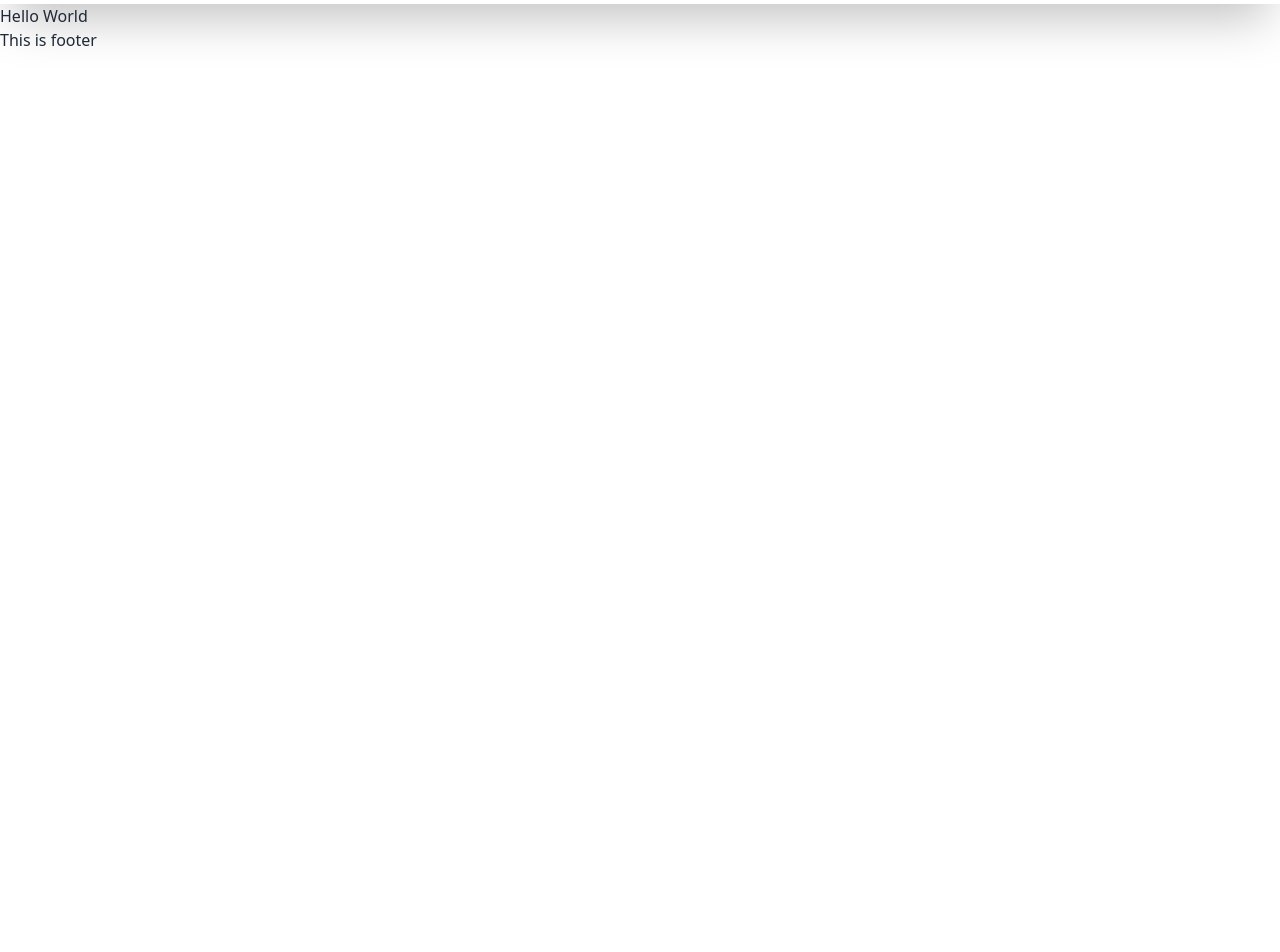
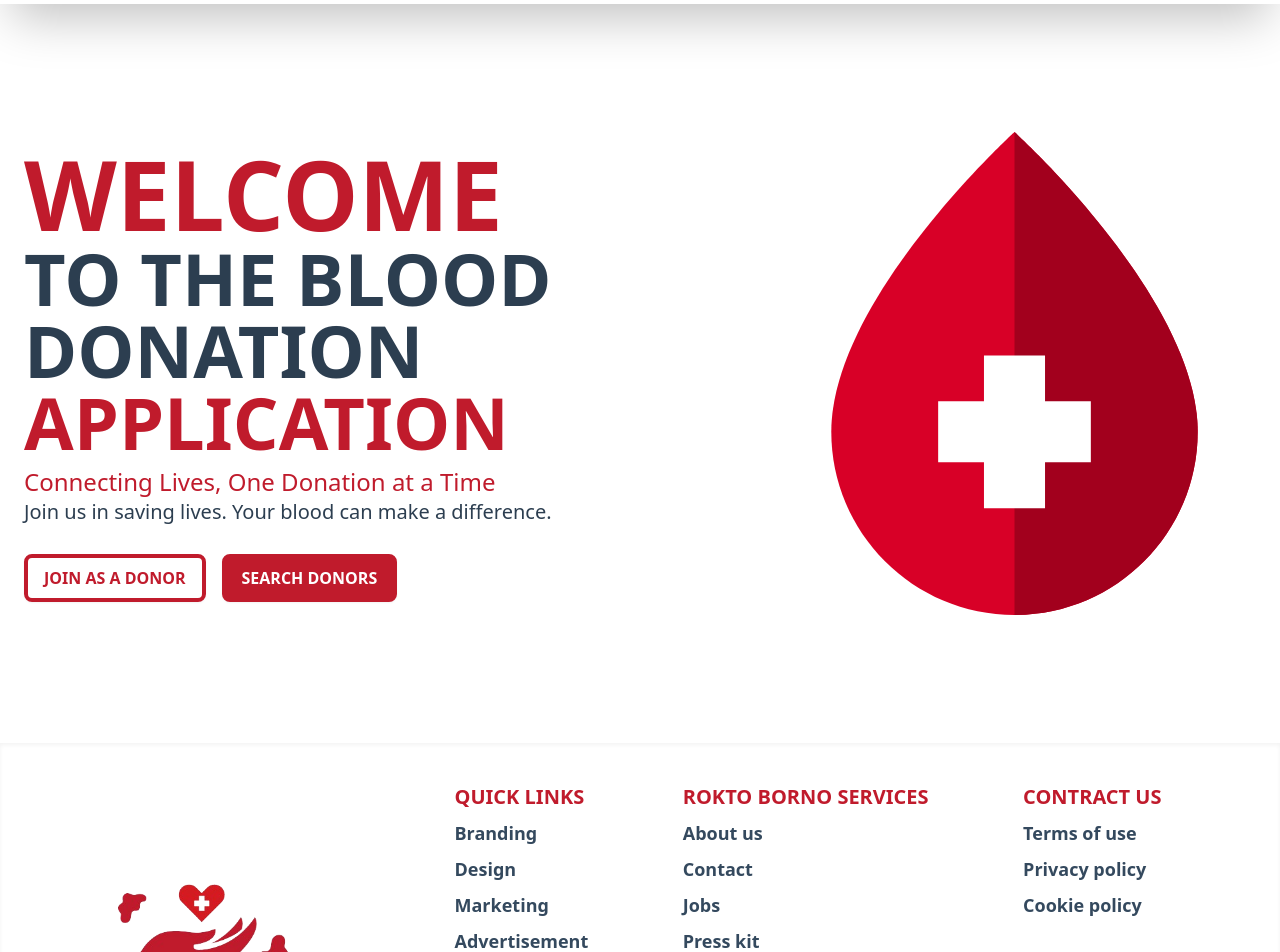
Before and after one commit to Asaduzzaman70/rokto-borno, a React (Vite) app: page / in a window 1280 px wide. Shown: the part 100-1052 px from the top of the page. Before the commit the page ends 800 px from the top, so only its background shows below. Built offline with nearby package versions, Linux system fonts and the light colour scheme.

Commit message:
Feat: Banner section created

```diff
--- /dev/null
+++ b/src/Pages/Home/Banner/Banner.jsx
@@ -0,0 +1,33 @@
+import { Link } from 'react-router-dom';
+import bannerSvg from '../../../assets/blood-drop-svgrepo-com.svg'
+
+const Banner = () => {
+    return (
+        <div className="my-16 md:my-32 px-6">
+            <div className="container mx-auto flex flex-col-reverse md:flex-row items-center h-full gap-16 md:gap-6">
+                <div className='md:w-3/5'>
+                    <h1 className='text-2xl md:text-3xl lg:text-7xl uppercase font-bold text-myText-highDark dark:text-myBgTheme-white dark:leading-tight'><span className='text-myBg-dark font-extrabold text-3xl md:text-4xl lg:text-8xl
+                    dark:text-myBgTheme-white dark:bg-myBg-dark dark:px-4 dark:rounded-2xl
+                    '>Welcome</span> <br />to the Blood <br />Donation <span className='text-myBg-dark dark:text-myBgTheme-white dark:bg-myBg-dark dark:px-4 dark:rounded-2xl'>Application</span></h1>
+                    <h2 className='md:text-xl lg:text-2xl text-myBg-dark mt-2 font-light inline-block dark:border-b-4 dark:text-myBgTheme-white dark:border-myBg-dark'>Connecting Lives, One Donation at a Time</h2>
+                    <p className='md:text-base lg:text-xl text-myText-highDark dark:text-myText-mediumLight'>Join us in saving lives. Your blood can make a difference.</p>
+                    <div className='space-x-4 mt-7'>
+                        <Link>
+                            <button className='btn bg-transparent text-base uppercase text-myBg-dark font-bold border-4 border-myBg-dark
+                            dark:text-myBgTheme-white
+                            '>Join as a donor</button>
+                        </Link>
+                        <Link>
+                            <button className='btn text-base uppercase bg-myBg-dark text-myBgTheme-white font-bold border-4 border-myBg-dark'>Search Donors</button>
+                        </Link>
+                    </div>
+                </div>
+                <div className='w-64 md:w-2/5'>
+                    <img src={bannerSvg} alt="" />
+                </div>
+            </div>
+        </div>
+    );
+};
+
+export default Banner;
--- a/src/Pages/Home/HomeLayout/HomeLayout.jsx
+++ b/src/Pages/Home/HomeLayout/HomeLayout.jsx
@@ -1,8 +1,9 @@
+import Banner from "../Banner/Banner";
 
 const HomeLayout = () => {
     return (
         <div>
-            <h1>Hello World</h1>
+            <Banner/>
         </div>
     );
 };
--- a/src/Pages/Shared/Footer/Footer.jsx
+++ b/src/Pages/Shared/Footer/Footer.jsx
@@ -1,8 +1,33 @@
+import logoFooter from '../../../assets/rokto borno.png'
 
 const Footer = () => {
     return (
-        <div>
-            <h1>This is footer</h1>
+        <div className="bg-myBgTheme-white dark:bg-myBgTheme-dark shadow-inner">
+            <footer className="footer p-10 text-base-content container mx-auto">
+                <aside className='text-center w-full flex flex-col items-center md:items-start'>
+                    <img className='w-80 mx-auto md:mx-0' src={logoFooter} alt="" />
+                </aside>
+                <nav className='text-lg font-semibold text-myText-mediumDark dark:text-myText-mediumLight'>
+                    <h6 className="text-myBg-dark font-extrabold text-xl uppercase dark:text-myText-highLight dark:border-b-4 dark:border-myBg-dark">Quick Links</h6>
+                    <a className="link link-hover">Branding</a>
+                    <a className="link link-hover">Design</a>
+                    <a className="link link-hover">Marketing</a>
+                    <a className="link link-hover">Advertisement</a>
+                </nav>
+                <nav className='text-lg font-semibold text-myText-mediumDark dark:text-myText-mediumLight'>
+                    <h6 className="text-myBg-dark font-extrabold text-xl uppercase dark:text-myText-highLight dark:border-b-4 dark:border-myBg-dark">Rokto Borno Services</h6>
+                    <a className="link link-hover">About us</a>
+                    <a className="link link-hover">Contact</a>
+                    <a className="link link-hover">Jobs</a>
+                    <a className="link link-hover">Press kit</a>
+                </nav>
+                <nav className='text-lg font-semibold text-myText-mediumDark dark:text-myText-mediumLight'>
+                    <h6 className="text-myBg-dark font-extrabold text-xl uppercase dark:text-myText-highLight dark:border-b-4 dark:border-myBg-dark">Contract Us</h6>
+                    <a className="link link-hover">Terms of use</a>
+                    <a className="link link-hover">Privacy policy</a>
+                    <a className="link link-hover">Cookie policy</a>
+                </nav>
+            </footer>
         </div>
     );
 };
```
Also changed, not shown: src/assets/blood-drop-svgrepo-com.svg (added), src/assets/rokto borno.png (added).
